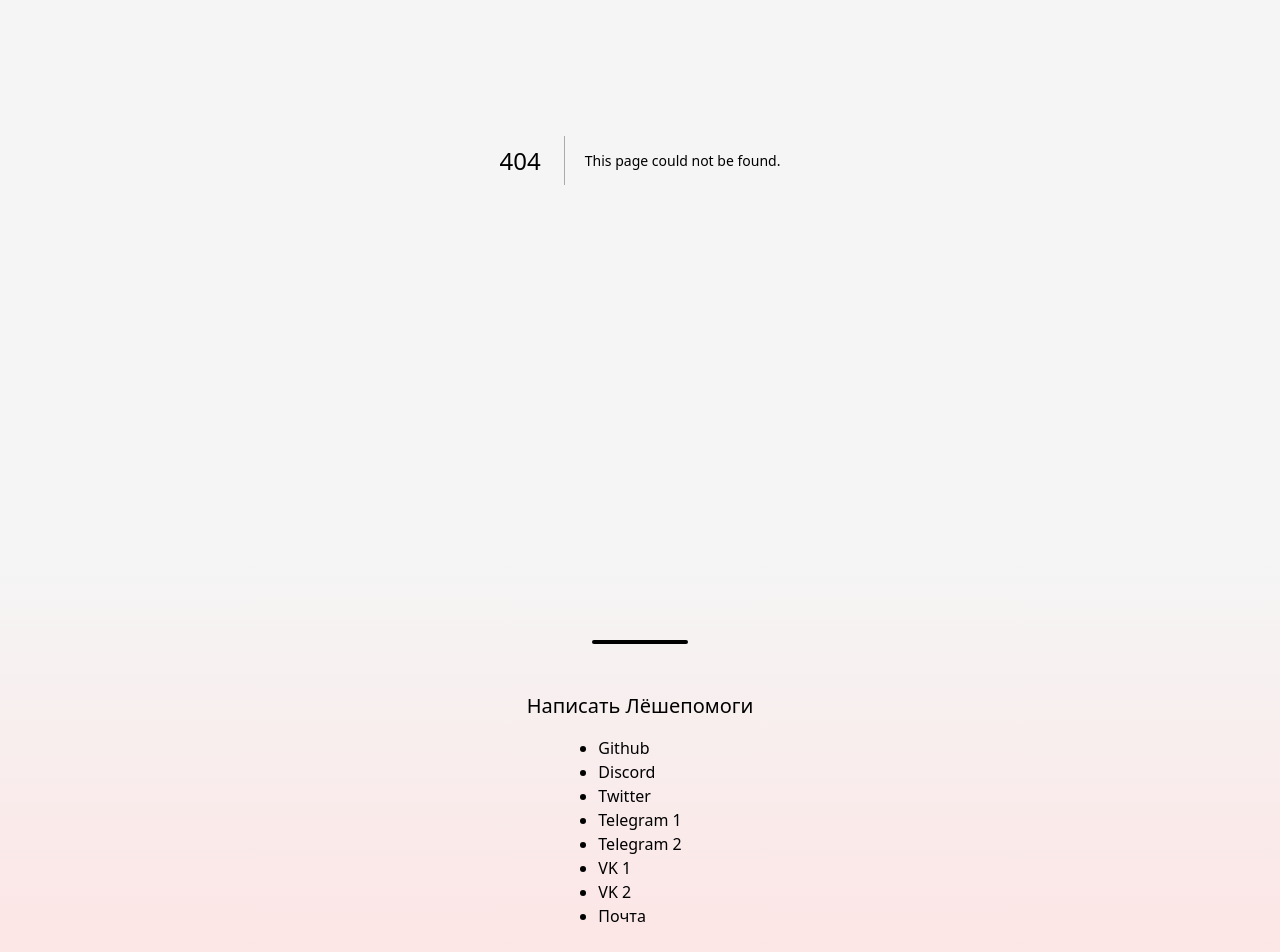
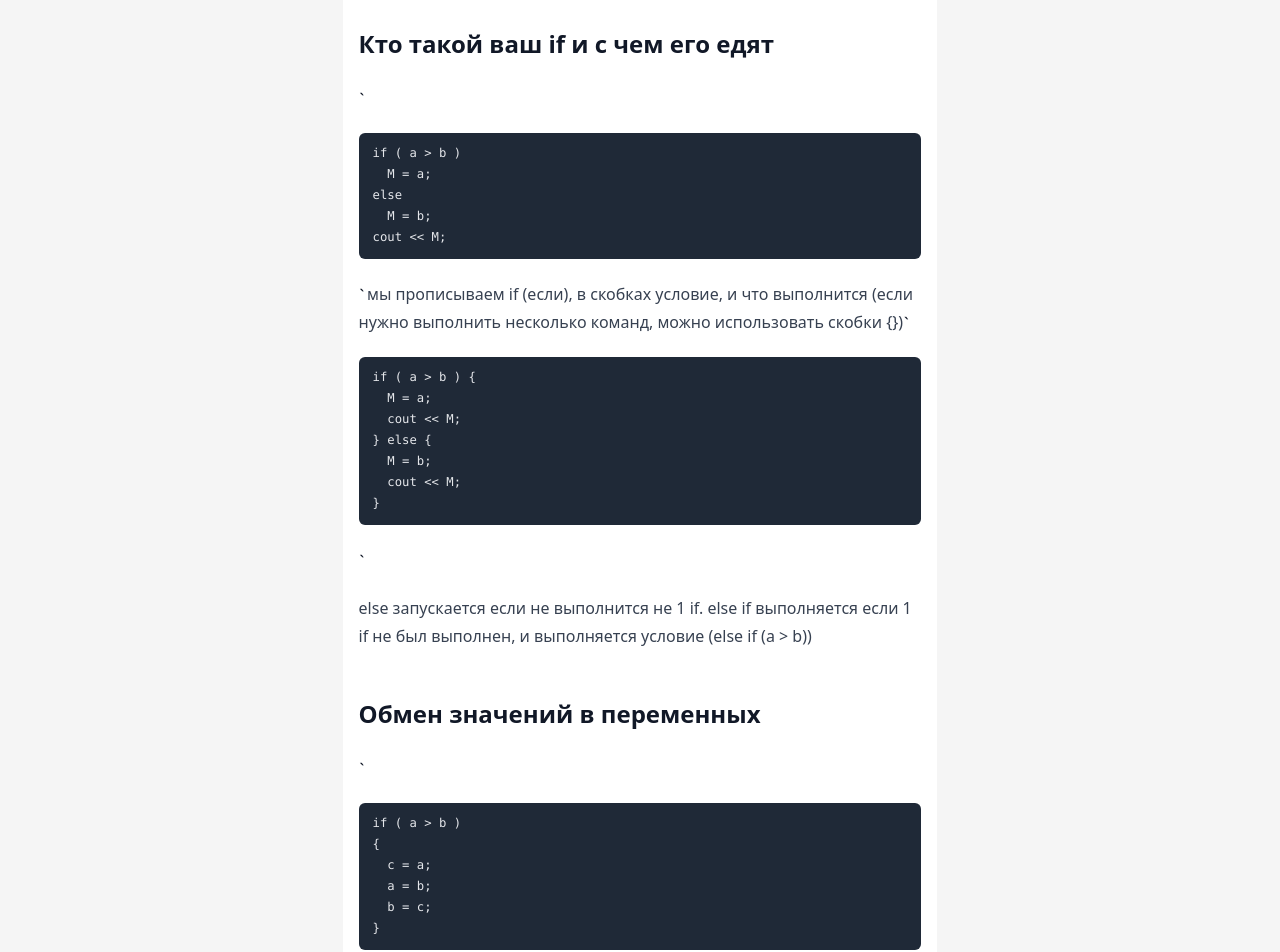
Before and after one commit to tapnisu/leshapomogi.ru, a Next.js app: page /lessons/programming/lesson4 in a window 1280 px wide. Before the commit this address had no page. Shown: the part 240-1192 px from the top of the page. Built offline with nearby package versions, Linux system fonts and the light colour scheme.

Commit message:
added lesson 4

```diff
--- /dev/null
+++ b/app/lessons/programming/lesson4/page.tsx
@@ -0,0 +1,84 @@
+import Link from "next/link";
+
+export default function Lesson() {
+	return (
+		<div>
+			<header>
+				<title>Урок 4 - Лёшапомоги</title>
+			</header>
+
+			<div>
+				<h1>Ветвления (или как я их называю условия)</h1>
+				<p>Если кому-то интересно я живой</p>
+				<h2>Кто такой ваш if и с чем его едят</h2>
+				<code className="language-cpp">
+					<pre>
+						{`if ( a > b )
+  M = a;
+else
+  M = b;
+cout << M;
+`}
+					</pre>
+				</code>
+				мы прописываем if (если), в скобках условие, и что выполнится (если
+				нужно выполнить несколько команд, можно использовать скобки {"{}"})
+				<code className="language-cpp">
+					<pre>
+						{`if ( a > b ) {
+  M = a;
+  cout << M;
+} else {
+  M = b;
+  cout << M;
+}
+`}
+					</pre>
+				</code>
+				<p>
+					else запускается если не выполнится не 1 if. else if выполняется если
+					1 if не был выполнен, и выполняется условие (else if (a {">"} b))
+				</p>
+				<h2>Обмен значений в переменных</h2>
+				<code className="language-cpp">
+					<pre>
+						{`if ( a > b )
+{
+  с = a;
+  a = b;
+  b = c;
+}
+`}
+					</pre>
+				</code>
+				<p>
+					Что здесь написано: если a {">"} b, то
+					<br />
+					записываем значение из переменной а в переменную с<br />
+					записываем значение из переменной b в переменную a<br />
+					записываем значение из переменной c в переменную b<br />в итоге мы
+					меняем a и b местами
+				</p>
+				<h2>Условия</h2>
+				Для условий можно использовать:
+				<ul>
+					<li>{">"} (больше)</li>
+					<li>{">="} (больше или равно)</li>
+					<li>{"<"} (меньше)</li>
+					<li>{"<="} (меньше или равно)</li>
+					<li>== (равно)</li>
+					<li>!= (не равно)</li>
+					<li>&& (и)</li>
+					<li>|| (или)</li>
+					<li>! (не)</li>
+				</ul>
+				<h2 id="ссылки">Ссылки</h2>
+				<ul>
+					<Link href="https://lyceum.nstu.ru/sdo/mod/resource/view.php?id=14842">
+						C++ 4 урок презентация
+					</Link>
+				</ul>
+			</div>
+		</div>
+	);
+}
```
